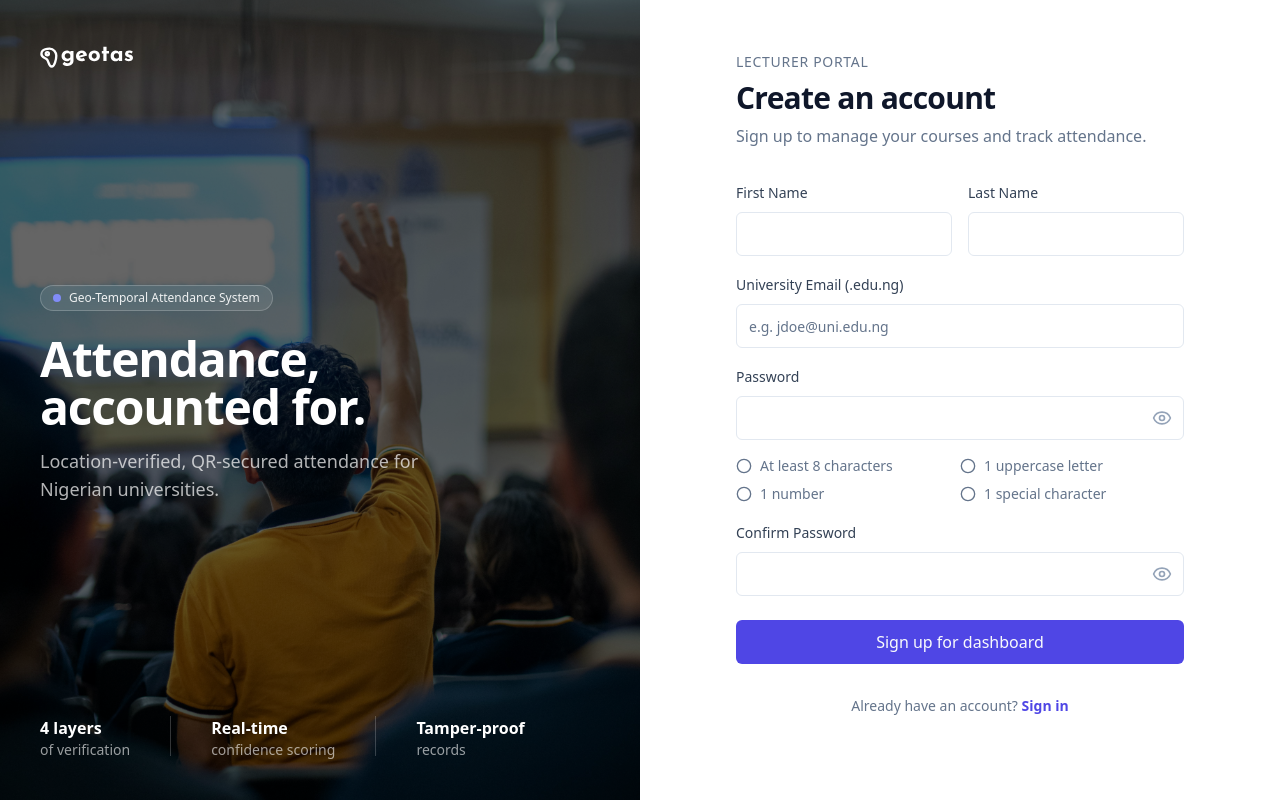
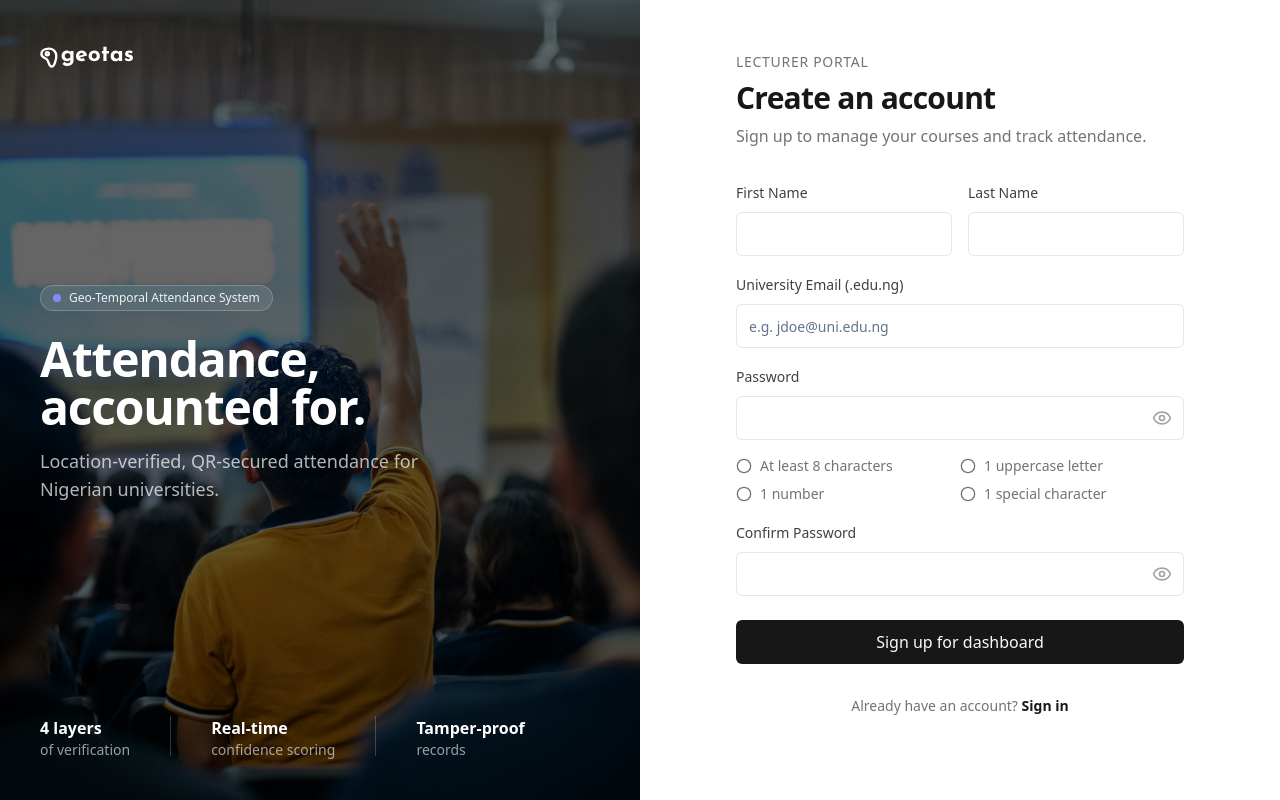
Before and after one commit to niyiayooluwa/geotas-lecturer, a React (Vite) app: page /register in a window 1280 px wide. Built offline with nearby package versions, Linux system fonts and the light colour scheme; no server answers.

Commit message:
style: update auth screens to use neutral monochromatic theme

```diff
--- a/src/pages/Login.tsx
+++ b/src/pages/Login.tsx
@@ -52,9 +52,9 @@ export default function Login() {
 
   return (
     <div className="w-full">
-      <p className="text-sm font-medium text-slate-500 mb-2 uppercase tracking-wider">Lecturer portal</p>
-      <h2 className="text-3xl font-semibold tracking-tight text-slate-900 mb-2">Welcome back</h2>
-      <p className="text-slate-500 mb-8">Sign in with your email and password to access your dashboard.</p>
+      <p className="text-sm font-medium text-neutral-500 mb-2 uppercase tracking-wider">Lecturer portal</p>
+      <h2 className="text-3xl font-semibold tracking-tight text-neutral-900 mb-2">Welcome back</h2>
+      <p className="text-neutral-500 mb-8">Sign in with your email and password to access your dashboard.</p>
 
       <form onSubmit={handleSubmit} className="space-y-4">
         {successMessage && (
@@ -69,7 +69,7 @@ export default function Login() {
         )}
 
         <div className="space-y-2">
-          <Label htmlFor="email" className="text-slate-700">Email Address</Label>
+          <Label htmlFor="email" className="text-neutral-700">Email Address</Label>
           <Input
             id="email"
             type="email"
@@ -82,7 +82,7 @@ export default function Login() {
         </div>
 
         <div className="space-y-2">
-          <Label htmlFor="password" className="text-slate-700">Password</Label>
+          <Label htmlFor="password" className="text-neutral-700">Password</Label>
           <div className="relative">
             <Input
               id="password"
@@ -95,7 +95,7 @@ export default function Login() {
             <button
               type="button"
               onClick={() => setShowPassword(!showPassword)}
-              className="absolute right-3 top-3 text-slate-400 hover:text-slate-600"
+              className="absolute right-3 top-3 text-neutral-400 hover:text-neutral-600"
               tabIndex={-1}
             >
               {showPassword ? <EyeOff className="h-5 w-5" /> : <Eye className="h-5 w-5" />}
@@ -104,15 +104,15 @@ export default function Login() {
         </div>
 
         <div className="pt-2">
-          <Button type="submit" className="w-full h-11 text-base bg-indigo-600 hover:bg-indigo-700" disabled={loading}>
+          <Button type="submit" className="w-full h-11 text-base bg-neutral-900 hover:bg-neutral-800" disabled={loading}>
             {loading ? "Signing in..." : "Sign in to dashboard"}
           </Button>
         </div>
       </form>
 
-      <div className="mt-8 text-center text-sm text-slate-500">
+      <div className="mt-8 text-center text-sm text-neutral-500">
         Don't have an account?{" "}
-        <Link to="/register" className="font-semibold text-indigo-600 hover:text-indigo-500">
+        <Link to="/register" className="font-semibold text-neutral-900 hover:text-neutral-700">
           Sign up
         </Link>
       </div>
--- a/src/pages/Register.tsx
+++ b/src/pages/Register.tsx
@@ -62,7 +62,7 @@ export default function Register() {
   }
 
   const RequirementItem = ({ met, text }: { met: boolean; text: string }) => (
-    <div className={`flex items-center gap-2 text-sm transition-colors ${met ? 'text-green-600' : 'text-slate-500'}`}>
+    <div className={`flex items-center gap-2 text-sm transition-colors ${met ? 'text-green-600' : 'text-neutral-500'}`}>
       {met ? <CheckCircle2 className="h-4 w-4" /> : <Circle className="h-4 w-4" />}
       <span>{text}</span>
     </div>
@@ -72,9 +72,9 @@ export default function Register() {
 
   return (
     <div className="w-full pb-8">
-      <p className="text-sm font-medium text-slate-500 mb-2 uppercase tracking-wider">Lecturer portal</p>
-      <h2 className="text-3xl font-semibold tracking-tight text-slate-900 mb-2">Create an account</h2>
-      <p className="text-slate-500 mb-8">Sign up to manage your courses and track attendance.</p>
+      <p className="text-sm font-medium text-neutral-500 mb-2 uppercase tracking-wider">Lecturer portal</p>
+      <h2 className="text-3xl font-semibold tracking-tight text-neutral-900 mb-2">Create an account</h2>
+      <p className="text-neutral-500 mb-8">Sign up to manage your courses and track attendance.</p>
 
       <form onSubmit={handleSubmit} className="space-y-4">
         {error && !isEmailError && (
@@ -85,7 +85,7 @@ export default function Register() {
 
         <div className="grid grid-cols-2 gap-4">
           <div className="space-y-2">
-            <Label htmlFor="firstName" className="text-slate-700">First Name</Label>
+            <Label htmlFor="firstName" className="text-neutral-700">First Name</Label>
             <Input
               id="firstName"
               required
@@ -95,7 +95,7 @@ export default function Register() {
             />
           </div>
           <div className="space-y-2">
-            <Label htmlFor="lastName" className="text-slate-700">Last Name</Label>
+            <Label htmlFor="lastName" className="text-neutral-700">Last Name</Label>
             <Input
               id="lastName"
               required
@@ -107,7 +107,7 @@ export default function Register() {
         </div>
 
         <div className="space-y-2">
-          <Label htmlFor="email" className={isEmailError ? "text-red-600" : "text-slate-700"}>
+          <Label htmlFor="email" className={isEmailError ? "text-red-600" : "text-neutral-700"}>
             University Email (.edu.ng)
           </Label>
           <Input
@@ -126,7 +126,7 @@ export default function Register() {
 
         <div className="space-y-4">
           <div className="space-y-2">
-            <Label htmlFor="password" className="text-slate-700">Password</Label>
+            <Label htmlFor="password" className="text-neutral-700">Password</Label>
             <div className="relative">
               <Input
                 id="password"
@@ -139,7 +139,7 @@ export default function Register() {
               <button
                 type="button"
                 onClick={() => setShowPassword(!showPassword)}
-                className="absolute right-3 top-3 text-slate-400 hover:text-slate-600"
+                className="absolute right-3 top-3 text-neutral-400 hover:text-neutral-600"
                 tabIndex={-1}
               >
                 {showPassword ? <EyeOff className="h-5 w-5" /> : <Eye className="h-5 w-5" />}
@@ -156,7 +156,7 @@ export default function Register() {
           </div>
 
           <div className="space-y-2">
-            <Label htmlFor="confirmPassword" className="text-slate-700">Confirm Password</Label>
+            <Label htmlFor="confirmPassword" className="text-neutral-700">Confirm Password</Label>
             <div className="relative">
               <Input
                 id="confirmPassword"
@@ -169,7 +169,7 @@ export default function Register() {
               <button
                 type="button"
                 onClick={() => setShowConfirmPassword(!showConfirmPassword)}
-                className="absolute right-3 top-3 text-slate-400 hover:text-slate-600"
+                className="absolute right-3 top-3 text-neutral-400 hover:text-neutral-600"
                 tabIndex={-1}
               >
                 {showConfirmPassword ? <EyeOff className="h-5 w-5" /> : <Eye className="h-5 w-5" />}
@@ -179,15 +179,15 @@ export default function Register() {
         </div>
 
         <div className="pt-2">
-          <Button type="submit" className="w-full h-11 text-base bg-indigo-600 hover:bg-indigo-700" disabled={loading}>
+          <Button type="submit" className="w-full h-11 text-base bg-neutral-900 hover:bg-neutral-800" disabled={loading}>
             {loading ? "Creating account..." : "Sign up for dashboard"}
           </Button>
         </div>
       </form>
 
-      <div className="mt-8 text-center text-sm text-slate-500">
+      <div className="mt-8 text-center text-sm text-neutral-500">
         Already have an account?{" "}
-        <Link to="/login" className="font-semibold text-indigo-600 hover:text-indigo-500">
+        <Link to="/login" className="font-semibold text-neutral-900 hover:text-neutral-700">
           Sign in
         </Link>
       </div>
```
